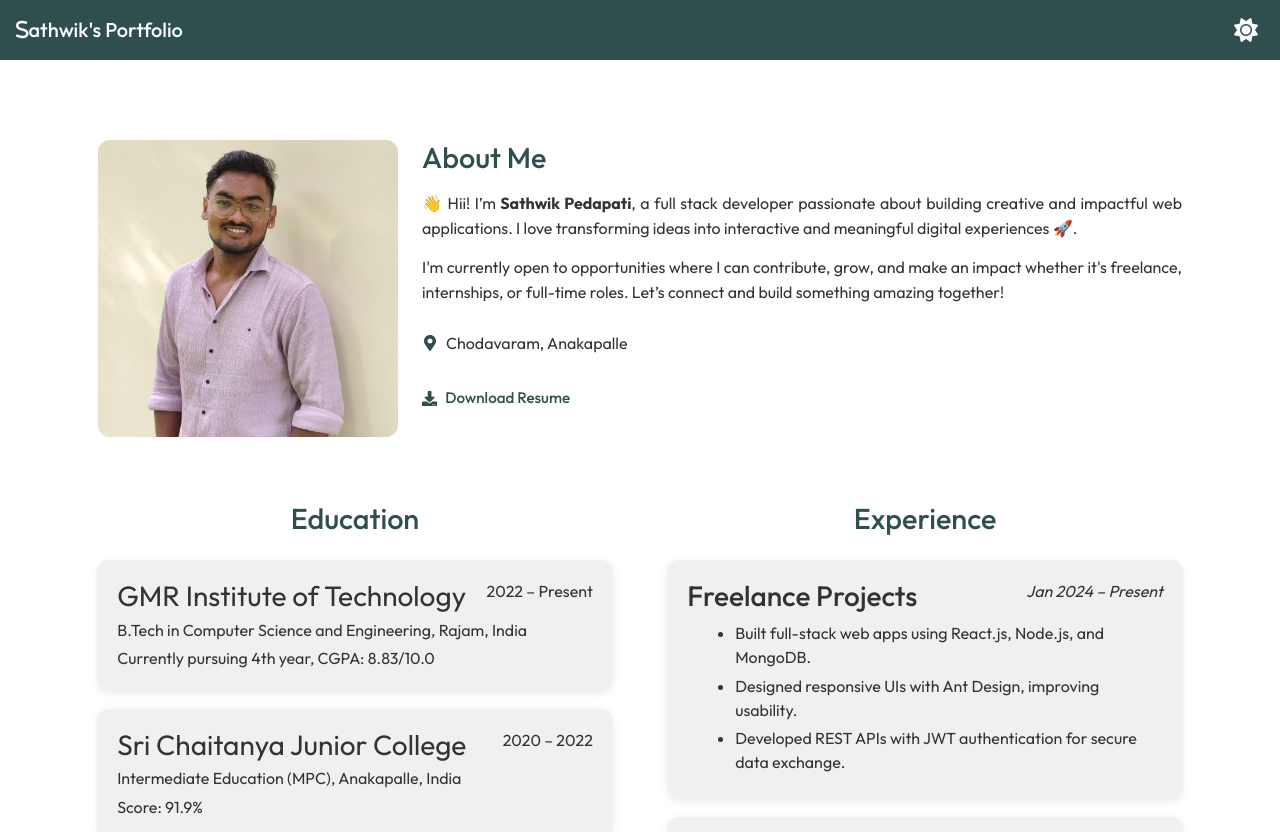
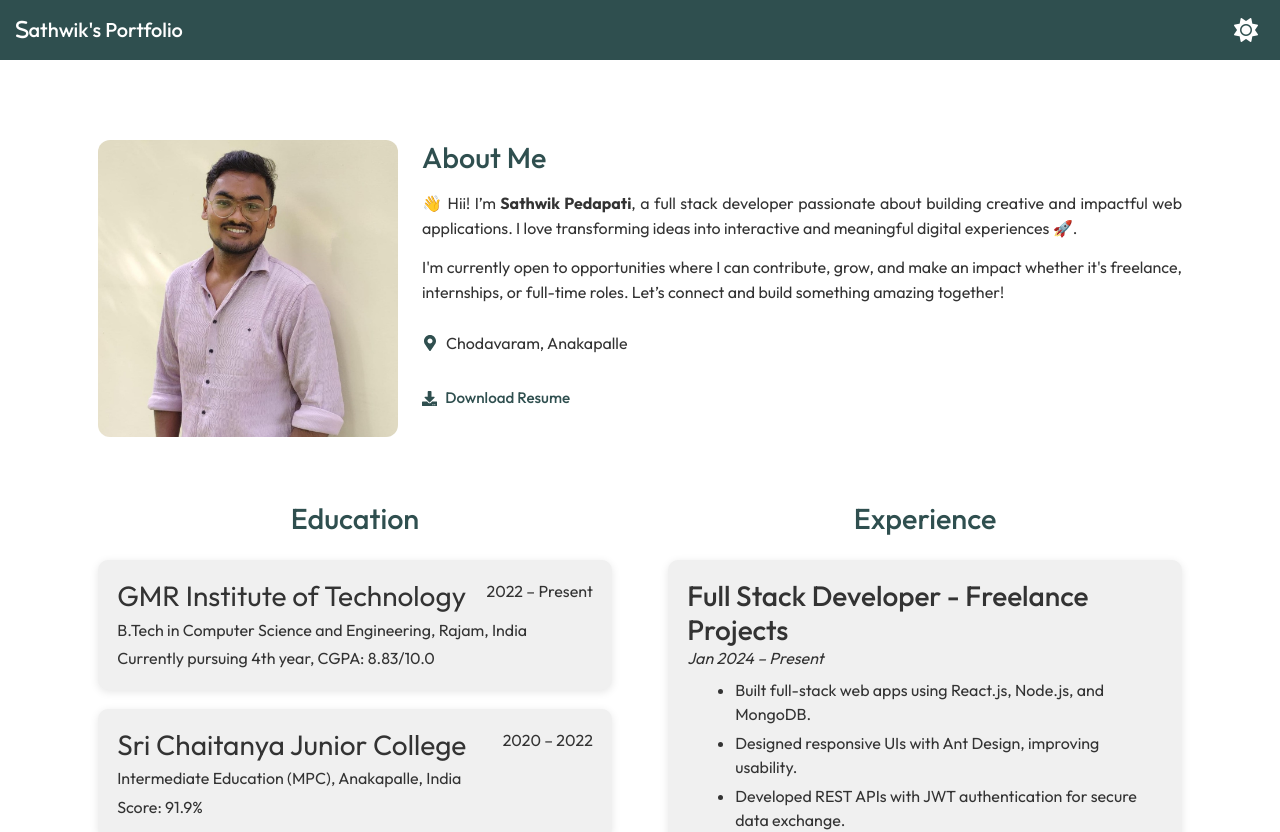
Before and after one commit to sathwikpedapati/portfolio, a React (Create React App) app: page / in a window 1280 px wide. Shown: the top 832 px of the page. Built offline with nearby package versions, Linux system fonts and the light colour scheme.

Commit message:
Update Experience.js

```diff
--- a/src/components/Experience.js
+++ b/src/components/Experience.js
@@ -8,7 +8,7 @@ const Experience = ({ theme }) => {
 
   const experienceData = [
     {
-      role: 'Freelance Projects',
+      role: 'Full Stack Developer - Freelance Projects',
       duration: 'Jan 2024 – Present',
       location: '',
       points: [
```
